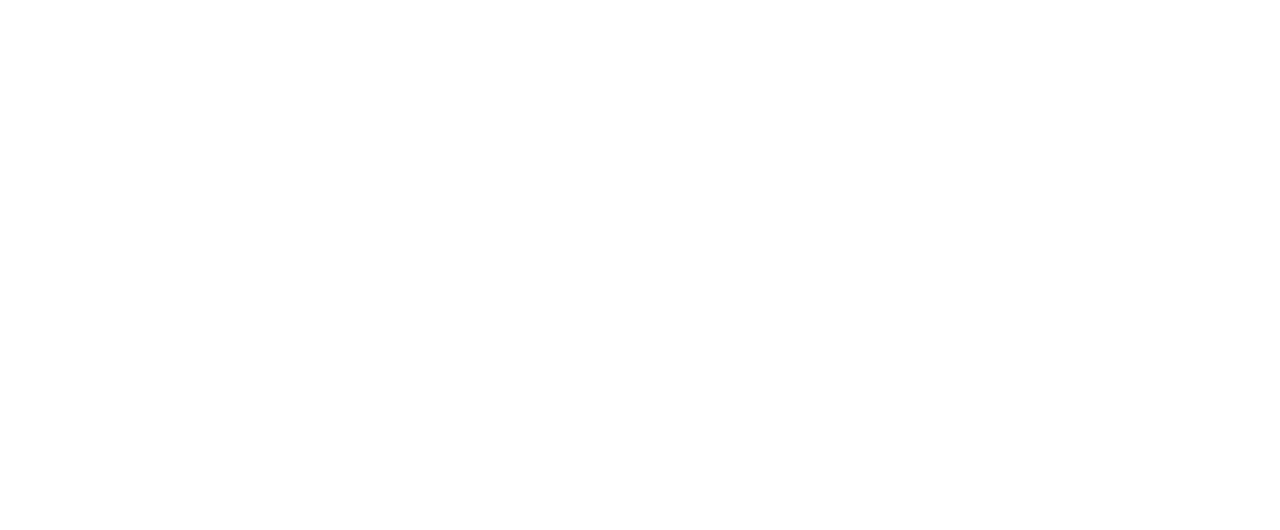
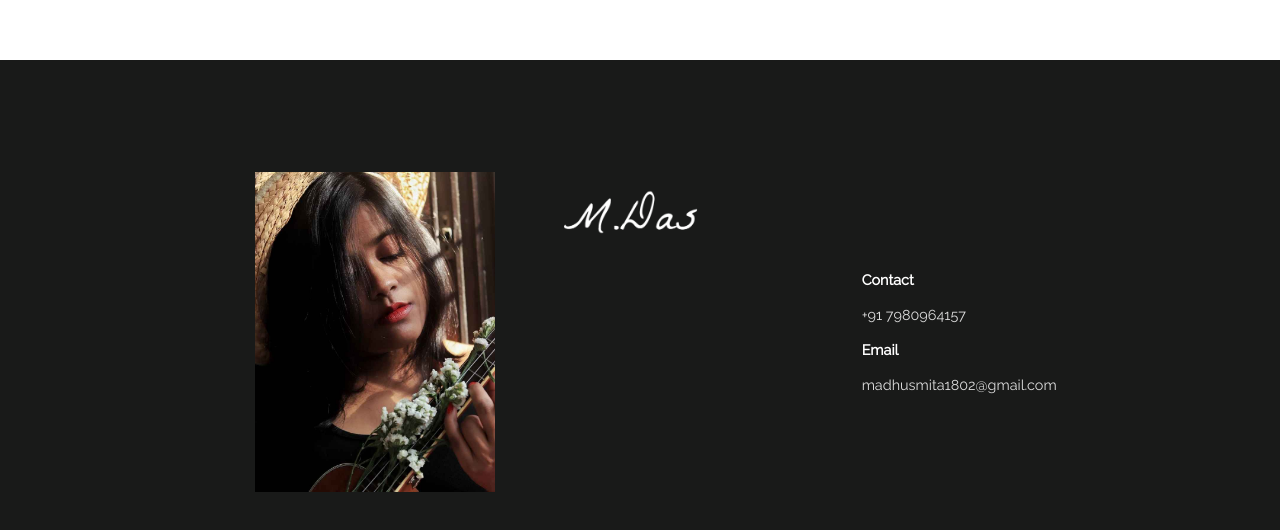
Before and after one commit to Madhu1899/Madhu-Profile, a React (Create React App) app: page / in a window 1280 px wide. Shown: the part 5940-6470 px from the top of the page. Before the commit the page ends 6000 px from the top, so only its background shows below. Built offline with nearby package versions, Linux system fonts and the light colour scheme.

Commit message:
updated footer

```diff
--- a/src/components/Footer.css
+++ b/src/components/Footer.css
@@ -1,4 +1,44 @@
 footer {
-  color: #DDDDDD;
+  display: flex;
+  box-sizing: border-box;
+  justify-content: center;
+  flex-wrap: wrap;
+
+  padding: 10vh 10vw;
+  min-height: 50vh;
   background-color: #191A19;
 }
+
+#identity, #contactInfo {
+  display: flex;
+  justify-content: center;
+  align-items: flex-start;
+  margin: 0 5vw;
+}
+
+#madhu {
+  height: 25vw;
+  margin: 2.5vw;
+}
+
+#sign {
+  height: 5rem;
+  margin: 2.5vw;
+  filter: invert();
+}
+
+#contactInfo {
+  flex-direction: column;
+}
+
+footer > section > p {
+  font-family: 'Raleway', sans-serif;
+  font-size: 0.9rem;
+  font-weight: 500;
+  line-height: 2.2rem;
+  color: #DDDDDD;
+}
+
+footer > section > p > strong {
+  color: #FFFFFF;
+}
--- a/src/components/Footer.js
+++ b/src/components/Footer.js
@@ -5,7 +5,14 @@
 function Footer() {
   return (
     <footer>
-
+      <section id='identity'>
+        <img id='madhu' src={ process.env.PUBLIC_URL + `/images/madhu.jpg` } alt="Madhusmita Das" />
+        <img id='sign' src={ process.env.PUBLIC_URL + `/images/signature.png` } alt="Madhusmita Das" />
+      </section>
+      <section id='contactInfo'>
+        <p><strong>Contact</strong><br/>+91 7980964157</p>
+        <p><strong>Email</strong><br/>madhusmita1802@gmail.com</p>
+      </section>
     </footer>
   )
 }
```
Also changed, not shown: public/images/madhu.jpg (added), public/images/signature.png (added).
